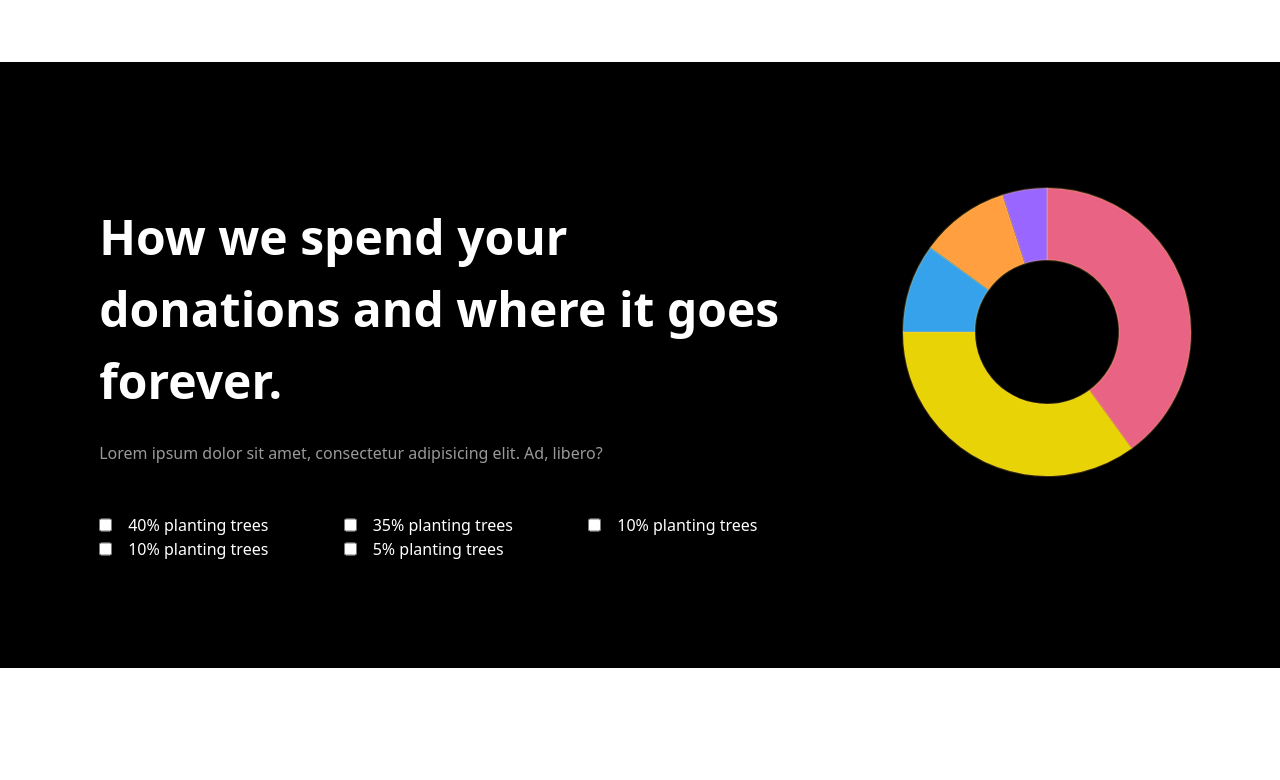
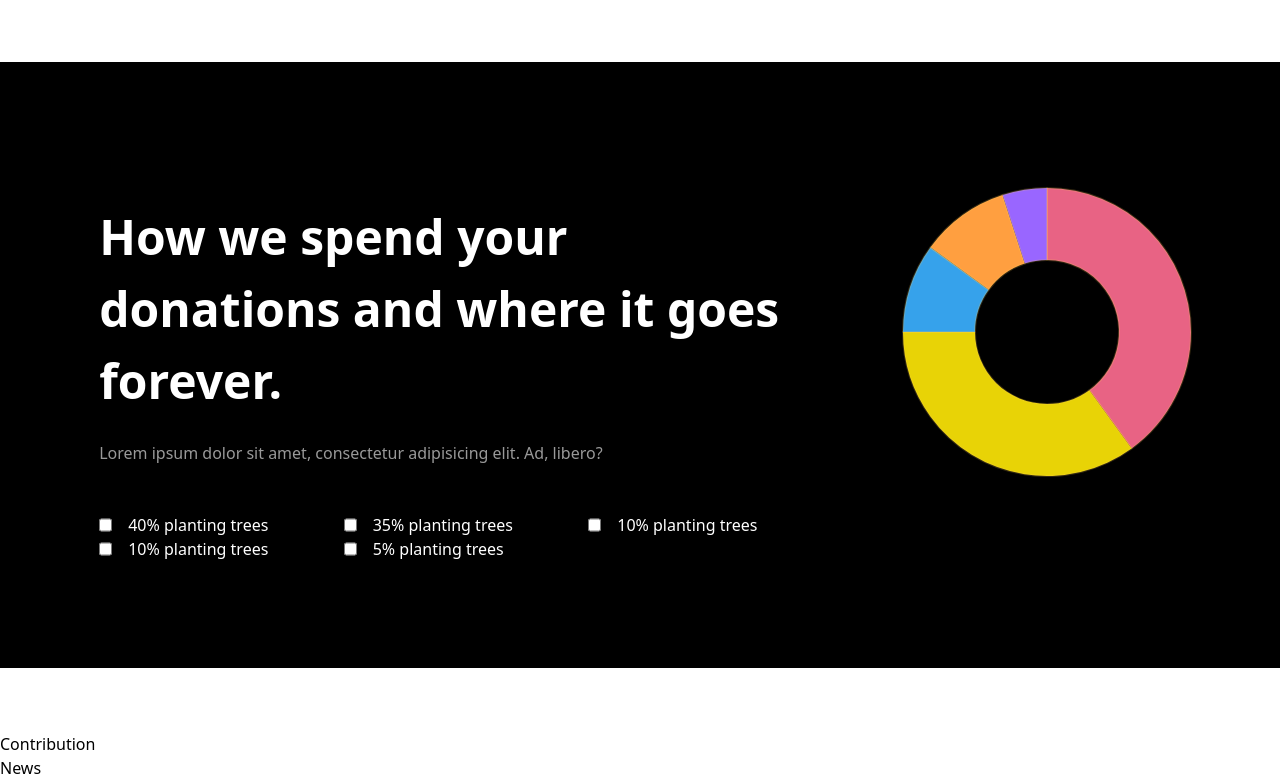
Before and after one commit to mjay0100/finsweet, a React (Vite) app: page / in a window 1280 px wide. Shown: the part 5276-6056 px from the top of the page. Before the commit the page ends 6008 px from the top, so only its background shows below. Built offline with nearby package versions, Linux system fonts and the light colour scheme.

Commit message:
added contribution component

```diff
--- a/src/components/Content.jsx
+++ b/src/components/Content.jsx
@@ -3,6 +3,8 @@ import About from "./About";
 import Services from "./Services";
 import Works from "./Works";
 import Donation from "./Donation";
+import Contribution from "./Contribution";
+import News from "./News";
 
 const Content = () => {
   return (
@@ -12,6 +14,8 @@ const Content = () => {
       <Services />
       <Works />
       <Donation />
+      <Contribution />
+      <News/>
     </div>
   );
 };
```
